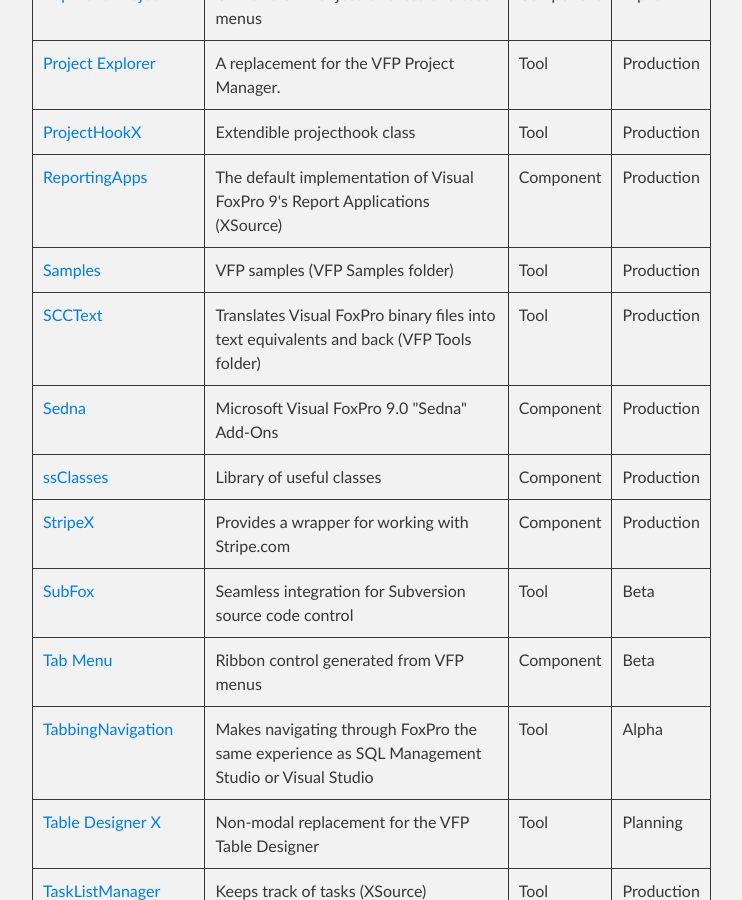
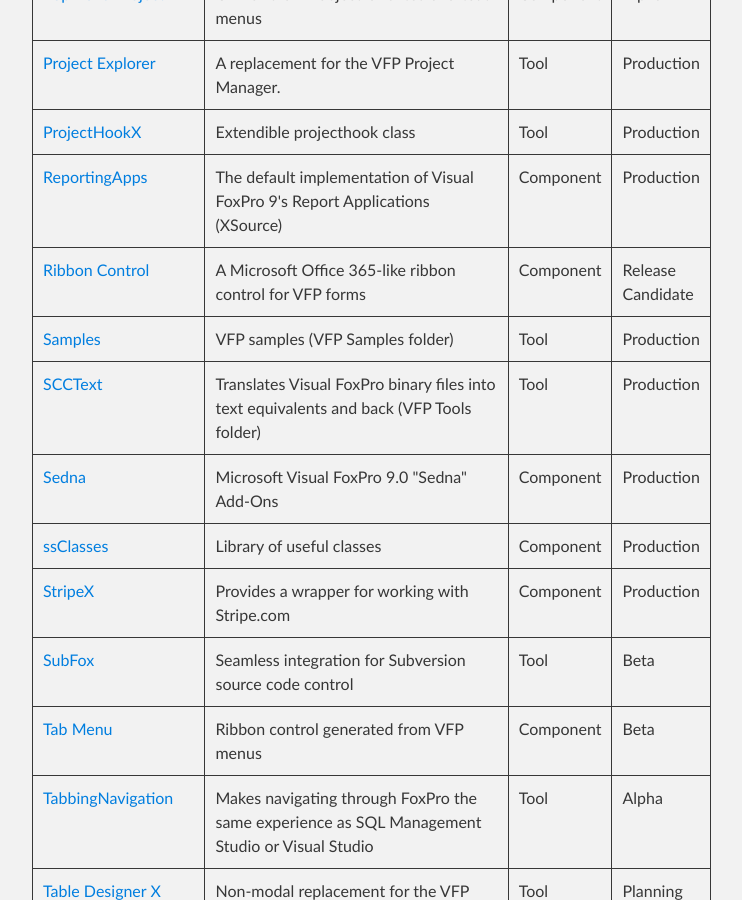
Before and after one commit to VFPX/VFPX.github.io, a Jekyll site: the page built from projects.md, in a window 1280 px wide and 900 px high, scrolled down 7083 px. Shown: the whole window, without its empty margins (288-1030 px from the left). Built offline with Jekyll 4.4.1, drawn with Linux system fonts in a browser that asks for light colours; our own code applies the rules of GitHub Pages for plain Markdown files.

Commit message:
Added Ribbon control project

```diff
--- a/_data/projects.json
+++ b/_data/projects.json
@@ -588,6 +588,13 @@
     "category": "Component"
   },
   {
+    "project": "Ribbon Control",
+    "url": "https://github.com/DougHennig/Ribbon",
+    "description": "A Microsoft Office 365-like ribbon control for VFP forms",
+    "state": "Release Candidate",
+    "category": "Component"
+  },
+  {
     "project": "Samples",
     "url": "https://github.com/VFPX/Samples",
     "description": "VFP samples (VFP Samples folder)",
```
Also changed, not shown: _posts/2021-01-04-Ribbon.markdown (added, +8 -0 lines).
